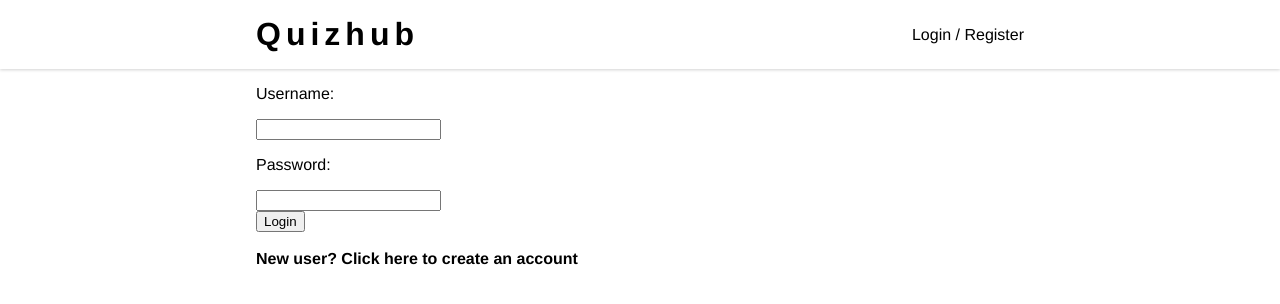
After one commit to jpasikainen/tsoha-quizhub, a Flask app: page /login in a window 1280 px wide. The commit adds this page. Shown: the top 304 px of the page. Run offline with Flask 2, Linux system fonts and the light colour scheme.

Commit message:
Updated login and register

```diff
--- a/routes.py
+++ b/routes.py
@@ -1,5 +1,6 @@
 from app import app
 from flask import render_template, request, session, redirect
+from werkzeug.security import check_password_hash, generate_password_hash
 from db import db
 import datetime
 
@@ -142,3 +143,69 @@ def create():
         return render_template("create.html", title_page=False)
 
     return render_template("create.html", title_page=True)
+
+@app.route("/login", methods=["GET", "POST"])
+def login():
+    # Redirect logged in users
+    if session.get("username"):
+        return redirect("/profile/" + session["username"])
+
+    # Login
+    if request.method == "POST":
+        # Check that all the fields are filled
+        if not request.values.get("username") or not request.values.get("password"):
+            return render_template("login.html", error_message="Please fill all the fields")
+
+        username = request.form["username"]
+        password = request.form["password"]
+
+        sql = "SELECT password FROM users WHERE username=:username"
+        user = db.session.execute(sql, {"username":username}).fetchone()
+
+        if user == None:
+            return "Incorrect username"
+        else:
+            hash_value = user[0]
+            if check_password_hash(hash_value, password):
+                session["username"] = username
+                return "Correct"
+            else:
+                return "Incorrect password"
+
+        return redirect("/")
+    return render_template("login.html")
+
+@app.route("/register", methods=["GET", "POST"])
+def register():
+    # Register
+    if request.method == "POST":
+        # Check that all the fields are filled
+        if not request.values.get("username") or not request.values.get("password"):
+            return render_template("register.html", error_message="Please fill all the fields")
+
+        # Check if username exists already
+        username = request.form["username"]
+        sql = "SELECT COUNT(:username) FROM users WHERE username=:username"
+        result = db.session.execute(sql, {"username":username}).fetchone()[0]
+
+        if result != 0:
+            error_message = "Username has been taken. Try another one"
+            return render_template("register.html", error_message=error_message)
+
+        password = request.form["password"]
+
+        hash_value = generate_password_hash(password)
+        sql = "INSERT INTO users (username, password) VALUES (:username, :password)"
+        db.session.execute(sql, {"username":username, "password":hash_value})
+        db.session.commit()
+        return redirect("/")
+
+    return render_template("register.html")
+
+@app.route("/logout")
+def logout():
+    # Logout
+    if session.get("username"):
+        session.pop("username")
+        return render_template("logout.html")
+    return redirect("/")
--- a/static/styles.css
+++ b/static/styles.css
@@ -21,19 +21,19 @@ input {
   cursor: pointer;
 }
 
+.error {
+  color: crimson;
+}
+
 .topbar {
   margin: auto 20%;
-  letter-spacing: 5px;
   display: flex;
   align-items: center;
   justify-content: space-between;
 }
 
-.topbar input {
-  background-color: transparent;
-  border: none;
-  color: #666666;
-  font-size: 16px;
+.topbar .title {
+  letter-spacing: 5px;
 }
 
 .topbar h1 {
--- a/templates/layout.html
+++ b/templates/layout.html
@@ -8,10 +8,17 @@
 <body>
     <header>
         <div class="topbar">
-            <a href="/"><h1>Quizhub</h1></a>
-            <form action={{"profile/"}} method="POST">
-                <input type="submit" value="Username" />
-            </form>
+            <a href="/" class="title"><h1>Quizhub</h1></a>
+            {% if session.username %}
+            <div>
+                <form style="display: inline-block;" action="/profile/{{ session.username }}" method="GET">
+                    <input type="submit" value="{{ session.username }}" />
+                </form>
+                <a style="display: inline-block;" href="/logout">Logout</a>
+            </div>
+            {% else %}
+                <a href="/login" >Login / Register</a>
+            {% endif %}
         </div>
     </header>
     <main>
--- /dev/null
+++ b/templates/login.html
@@ -0,0 +1,19 @@
+{% extends "layout.html" %}
+
+{% block content %}
+    {% if error_message %}
+        <h1 class="error">{{ error_message }}</h1>
+    {% endif %}
+
+    <form action="/login" method="POST">
+        <p>Username:</p>
+        <input type="text" name="username">
+        <br/>
+        <p>Password:</p>
+        <input type="password" name="password">
+        <br/>
+        <input type="submit" value="Login">
+    </form>
+    <br/>
+    <a href="/register"><strong>New user? Click here to create an account</strong></a>
+{% endblock %}
--- /dev/null
+++ b/templates/logout.html
@@ -0,0 +1,5 @@
+{% extends "layout.html" %}
+
+{% block content %}
+    <h1>You have been logged out.</h1>
+{% endblock %}
```
Also changed, not shown: templates/index.html (+7 -3 lines), templates/register.html (added, +17 -0 lines).
